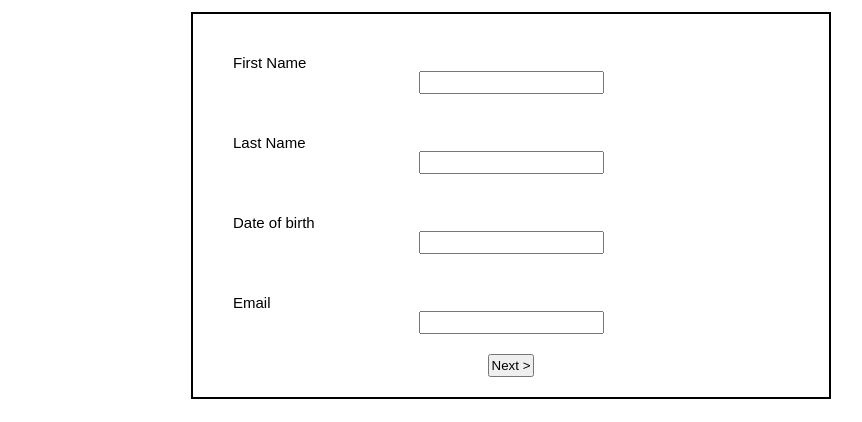
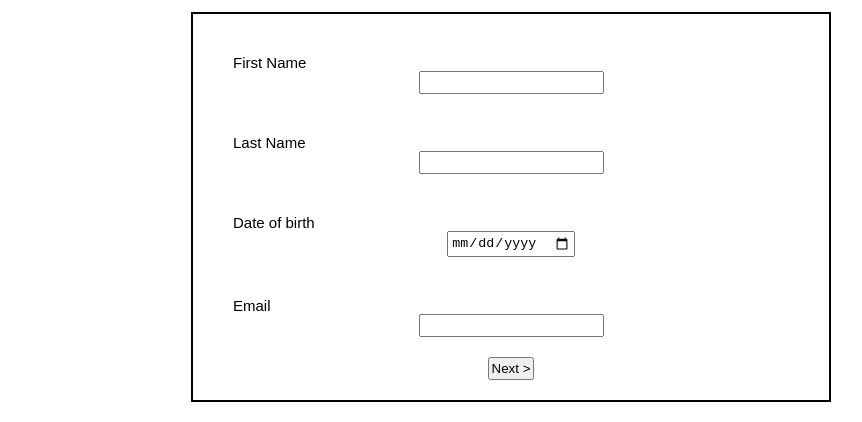
Before and after one commit to captainemily2013/bug-free-octo-waddle, a plain HTML site: page git-practice/index.html in a window 1280 px wide. Shown: the part 474-896 px from the top of the page, without its empty margins (129-991 px from the left). Drawn offline with Linux system fonts and the light colour scheme.

Commit message:
Change DOB input type

```diff
--- a/git-practice/index.html
+++ b/git-practice/index.html
@@ -15,7 +15,7 @@
   <form action="index.html" method="post">
     <label class="required">First Name <input type="text" name="firstName" required></label>
     <label class="required">Last Name <input type="text" name="lastName" required></label>
-    <label class="required">Date of birth <input type="text" name="dob" required></label>
+    <label class="required">Date of birth <input type="date" name="dob" required></label>
     <label>Email <input type="email" name="email"></label>
 
     <input type="submit" name="" value="Next >">
```
